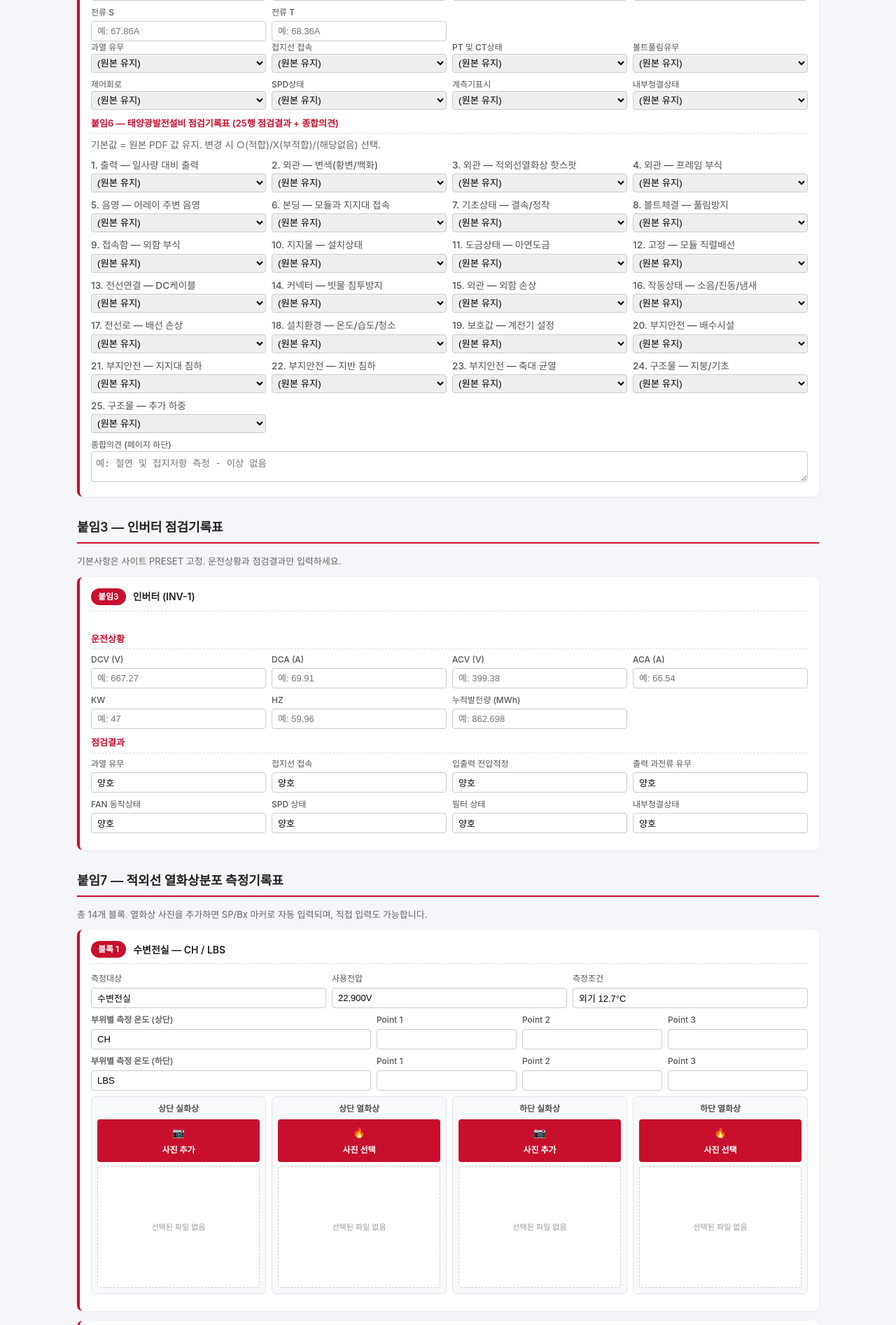
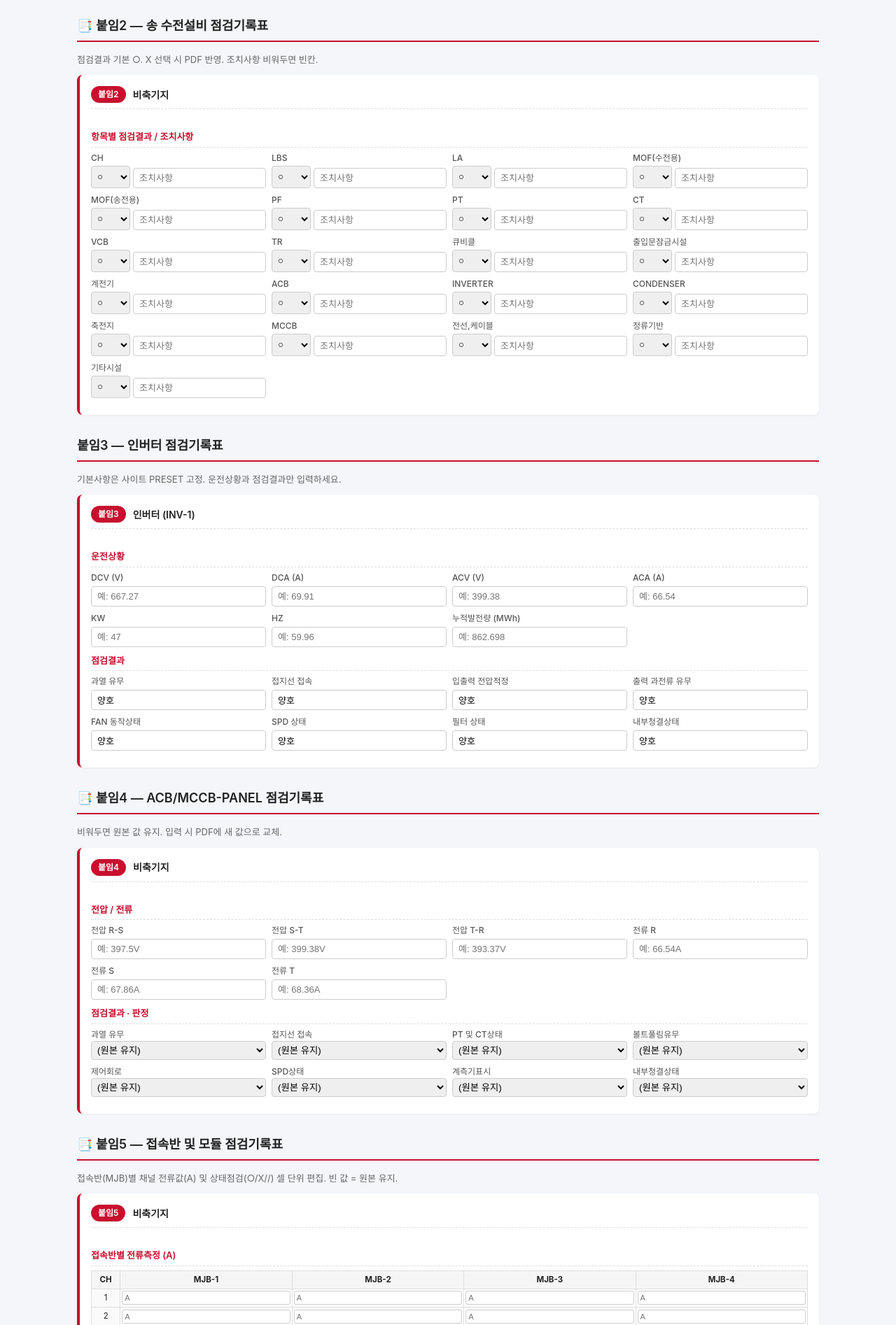
Before and after one commit to yihujong-create/jongro15_thermal-checknreport, a Flask app: a page that uses templates/site_form.html in a window 1280 px wide. Shown: the part 1562-3456 px from the top of the page at 70% size. Run offline with Flask 3, Linux system fonts and the light colour scheme; data that the repository does not hold is empty.

Commit message:
Add files via upload

```diff
--- a/app.py
+++ b/app.py
@@ -26,7 +26,7 @@ from flask import (
     redirect, url_for, jsonify, flash, session, abort,
 )
 from werkzeug.utils import secure_filename
-from report_engine import generate_report_pdf, SITE_PRESETS, B2_ITEMS, B6_ROW_LABELS
+from report_engine import generate_report_pdf, SITE_PRESETS, B2_ITEMS, B6_ROW_LABELS, B5_STRUCTURE
 try:
     from flir_decode import decode_flir, get_temp_at_pixel, get_temp_in_box, extract_embedded_visible
     _FLIR_OK = True
@@ -147,6 +147,7 @@ def site_form(site_name):
                            preset=preset,
                            b2_items=B2_ITEMS.get(site_name, []),
                            b6_labels=B6_ROW_LABELS,
+                           b5_struct=B5_STRUCTURE.get(site_name, {}),
                            today=date.today().isoformat())
 
 
@@ -371,6 +372,16 @@ def generate():
             b6_results.append(v if v else None)
         if not any(b6_results): b6_results = None
         b6_opinion = (request.form.get("b6_opinion", "") or "").strip() or None
+        # v122 — 붙임5 전류/상태
+        b5_currents = {}
+        b5_states = {}
+        for key, val in request.form.items():
+            v = (val or "").strip()
+            if not v: continue
+            if key.startswith("b5_curr_"):
+                b5_currents[key[8:]] = v
+            elif key.startswith("b5_state_"):
+                b5_states[key[9:]] = v
         # 페이지별 포함 여부
         include_cover = bool(request.form.get("pdf_include_cover"))
         include_p2    = bool(request.form.get("pdf_include_p2"))
@@ -425,6 +436,8 @@ def generate():
             b4_results=b4_results,
             b6_results=b6_results,
             b6_opinion=b6_opinion,
+            b5_currents=b5_currents,
+            b5_states=b5_states,
             b3_run=b3_run,
             b3_chk=b3_chk,
         )
@@ -707,7 +720,21 @@ def api_draft(site_name):
 @app.route("/api/preview/<site>/<prefix>")
 @login_required
 def api_preview(site, prefix):
-    return ("preview disabled", 410)
+    """v122 — 붙임1 PNG 미리보기 (다른 prefix는 차단)."""
+    if prefix != "b1": return ("preview disabled", 410)
+    try:
+        from report_engine import _template_pdf_path
+        import fitz, io as _io
+        pdf_path = _template_pdf_path("b1", site)
+        if not os.path.exists(pdf_path):
+            return ("not found", 404)
+        doc = fitz.open(pdf_path)
+        pix = doc[0].get_pixmap(matrix=fitz.Matrix(150/72, 150/72))
+        png_bytes = pix.tobytes("png")
+        doc.close()
+        return send_file(_io.BytesIO(png_bytes), mimetype="image/png")
+    except Exception as e:
+        return (f"error: {e}", 500)
 
 
 if __name__ == "__main__":
--- a/templates/site_form.html
+++ b/templates/site_form.html
@@ -282,8 +282,29 @@ body{padding-bottom:42px !important;}
 <label>10<input type="text" name="p3_item_10" form="report-form" placeholder="10. 전기설비 접지저항 측정기록표 1부 (비축/티튜브)"></label>
 <label>11<input type="text" name="p3_item_11" form="report-form" placeholder="11. 변압기 점검기록표 1부 (비축/티튜브)"></label>
 </div>
-<h3 class="b3-h3">붙임2 — 송 수전설비 점검기록표 (항목별 점검결과/조치사항)</h3>
-<p class="hint" style="margin:4px 0 8px;color:#666;font-size:0.85em;">점검결과 기본 ○. X 선택 시 PDF 반영. 조치사항 비워두면 빈칸.</p>
+</div>
+</section>
+
+<!-- 붙임1 (보기 전용) -->
+<section class="block-section">
+<h2>📎 붙임1 — 안전진단장비 (보기 전용)</h2>
+<p class="hint">PDF 원본 그대로 출력됨. 수정 불가.</p>
+<div class="block">
+<div class="block-header"><span class="block-num">붙임1</span><span class="block-title">안전진단장비</span></div>
+<div class="b3-section" style="text-align:center;">
+<img src="{{ url_for('api_preview', site=site_name, prefix='b1') }}" alt="붙임1 미리보기" style="max-width:100%;border:1px solid #ddd;border-radius:4px;">
+</div>
+</div>
+</section>
+
+<!-- 붙임2 (편집) -->
+<section class="block-section">
+<h2>📑 붙임2 — 송 수전설비 점검기록표</h2>
+<p class="hint">점검결과 기본 ○. X 선택 시 PDF 반영. 조치사항 비워두면 빈칸.</p>
+<div class="block">
+<div class="block-header"><span class="block-num">붙임2</span><span class="block-title">{{ site_name }}</span></div>
+<div class="b3-section">
+<h3 class="b3-h3">항목별 점검결과 / 조치사항</h3>
 <div class="b3-grid">
 {% for item in b2_items %}
 <label style="display:flex;flex-direction:column;gap:2px;">{{ item }}
@@ -296,8 +317,50 @@ body{padding-bottom:42px !important;}
 </label>
 {% endfor %}
 </div>
-<h3 class="b3-h3">붙임4 — ACB/MCCB-PANEL 점검기록표 (전압/전류/판정)</h3>
-<p class="hint" style="margin:4px 0 8px;color:#666;font-size:0.85em;">비워두면 원본 값 유지. 입력 시 PDF에 새 값으로 교체.</p>
+</div>
+</div>
+</section>
+
+<!-- 붙임4 (편집) -->
+<section class="block-section">
+<h2>붙임3 — 인버터 점검기록표</h2>
+<p class="hint">기본사항은 사이트 PRESET 고정. 운전상황과 점검결과만 입력하세요.</p>
+<div class="block">
+<div class="block-header"><span class="block-num">붙임3</span><span class="block-title">인버터 (INV-1)</span></div>
+<div class="b3-section">
+  <h3 class="b3-h3">운전상황</h3>
+  <div class="b3-grid">
+    <label>DCV (V)<input type="text" name="b3_dcv" placeholder="예: 667.27"></label>
+    <label>DCA (A)<input type="text" name="b3_dca" placeholder="예: 69.91"></label>
+    <label>ACV (V)<input type="text" name="b3_acv" placeholder="예: 399.38"></label>
+    <label>ACA (A)<input type="text" name="b3_aca" placeholder="예: 66.54"></label>
+    <label>KW<input type="text" name="b3_kw" placeholder="예: 47"></label>
+    <label>HZ<input type="text" name="b3_hz" placeholder="예: 59.96"></label>
+    <label>누적발전량 (MWh)<input type="text" name="b3_cum_mwh" placeholder="예: 862.698"></label>
+  </div>
+  <h3 class="b3-h3">점검결과</h3>
+  <div class="b3-grid b3-grid-chk">
+    <label>과열 유무<input type="text" name="b3_chk_overheat" value="양호"></label>
+    <label>접지선 접속<input type="text" name="b3_chk_ground" value="양호"></label>
+    <label>입출력 전압적정<input type="text" name="b3_chk_voltage" value="양호"></label>
+    <label>출력 과전류 유무<input type="text" name="b3_chk_overcurrent" value="양호"></label>
+    <label>FAN 동작상태<input type="text" name="b3_chk_fan" value="양호"></label>
+    <label>SPD 상태<input type="text" name="b3_chk_spd" value="양호"></label>
+    <label>필터 상태<input type="text" name="b3_chk_filter" value="양호"></label>
+    <label>내부청결상태<input type="text" name="b3_chk_clean" value="양호"></label>
+  </div>
+</div>
+</div>
+</section>
+
+
+<section class="block-section">
+<h2>📑 붙임4 — ACB/MCCB-PANEL 점검기록표</h2>
+<p class="hint">비워두면 원본 값 유지. 입력 시 PDF에 새 값으로 교체.</p>
+<div class="block">
+<div class="block-header"><span class="block-num">붙임4</span><span class="block-title">{{ site_name }}</span></div>
+<div class="b3-section">
+<h3 class="b3-h3">전압 / 전류</h3>
 <div class="b3-grid">
 <label>전압 R-S<input type="text" name="b4_v_rs" form="report-form" placeholder="예: 397.5V"></label>
 <label>전압 S-T<input type="text" name="b4_v_st" form="report-form" placeholder="예: 399.38V"></label>
@@ -306,6 +369,7 @@ body{padding-bottom:42px !important;}
 <label>전류 S<input type="text" name="b4_a_s" form="report-form" placeholder="예: 67.86A"></label>
 <label>전류 T<input type="text" name="b4_a_t" form="report-form" placeholder="예: 68.36A"></label>
 </div>
+<h3 class="b3-h3">점검결과 · 판정</h3>
 <div class="b3-grid">
 <label>과열 유무
   <select name="b4_r_overheat" form="report-form" style="padding:4px;border:1px solid #ccc;border-radius:4px;">
@@ -340,8 +404,64 @@ body{padding-bottom:42px !important;}
     <option value="">(원본 유지)</option><option value="양호">양호</option><option value="불량">불량</option>
   </select></label>
 </div>
-<h3 class="b3-h3">붙임6 — 태양광발전설비 점검기록표 (25행 점검결과 + 종합의견)</h3>
-<p class="hint" style="margin:4px 0 8px;color:#666;font-size:0.85em;">기본값 = 원본 PDF 값 유지. 변경 시 ○(적합)/X(부적합)/(해당없음) 선택.</p>
+</div>
+</div>
+</section>
+
+<!-- 붙임5 (편집) -->
+<section class="block-section">
+<h2>📑 붙임5 — 접속반 및 모듈 점검기록표</h2>
+<p class="hint">접속반(MJB)별 채널 전류값(A) 및 상태점검(○/X//) 셀 단위 편집. 빈 값 = 원본 유지.</p>
+<div class="block">
+<div class="block-header"><span class="block-num">붙임5</span><span class="block-title">{{ site_name }}</span></div>
+<div class="b3-section">
+<h3 class="b3-h3">접속반별 전류측정 (A)</h3>
+<div style="overflow-x:auto;">
+<table style="width:100%;border-collapse:collapse;font-size:11.5px;">
+<thead><tr style="background:#f5f5f5;"><th style="border:1px solid #ddd;padding:4px;">CH</th>
+{% for mjb in b5_struct.get('mjbs', []) %}<th style="border:1px solid #ddd;padding:4px;">{{ mjb }}</th>{% endfor %}
+</tr></thead>
+<tbody>
+{% for ch in b5_struct.get('channels', []) %}
+<tr><td style="border:1px solid #ddd;padding:4px;text-align:center;background:#fafafa;">{{ ch }}</td>
+{% for mjb in b5_struct.get('mjbs', []) %}
+<td style="border:1px solid #ddd;padding:2px;"><input type="text" name="b5_curr_{{ ch }}_{{ loop.index0 }}" form="report-form" placeholder="A" style="width:100%;padding:3px;border:1px solid #ccc;border-radius:3px;font-size:11px;box-sizing:border-box;"></td>
+{% endfor %}
+</tr>
+{% endfor %}
+</tbody></table>
+</div>
+<h3 class="b3-h3">접속반별 상태점검 (○/X//)</h3>
+<div style="overflow-x:auto;">
+<table style="width:100%;border-collapse:collapse;font-size:11.5px;">
+<thead><tr style="background:#f5f5f5;"><th style="border:1px solid #ddd;padding:4px;text-align:left;">상태</th>
+{% for mjb in b5_struct.get('mjbs', []) %}<th style="border:1px solid #ddd;padding:4px;">{{ mjb }}</th>{% endfor %}
+</tr></thead>
+<tbody>
+{% for st in b5_struct.get('states', []) %}
+{% set st_idx = loop.index0 %}
+<tr><td style="border:1px solid #ddd;padding:4px;background:#fafafa;">{{ st }}</td>
+{% for mjb in b5_struct.get('mjbs', []) %}
+<td style="border:1px solid #ddd;padding:2px;"><select name="b5_state_{{ st_idx }}_{{ loop.index0 }}" form="report-form" style="width:100%;padding:3px;border:1px solid #ccc;border-radius:3px;font-size:11px;box-sizing:border-box;">
+  <option value=""></option><option value="O">○</option><option value="X">X</option><option value="/">/</option>
+</select></td>
+{% endfor %}
+</tr>
+{% endfor %}
+</tbody></table>
+</div>
+</div>
+</div>
+</section>
+
+<!-- 붙임6 (편집) -->
+<section class="block-section">
+<h2>📑 붙임6 — 태양광발전설비 점검기록표</h2>
+<p class="hint">기본값 = 원본 PDF 값 유지. 변경 시 ○(적합)/X(부적합)/(해당없음) 선택.</p>
+<div class="block">
+<div class="block-header"><span class="block-num">붙임6</span><span class="block-title">{{ site_name }}</span></div>
+<div class="b3-section">
+<h3 class="b3-h3">25행 점검결과</h3>
 <div class="b3-grid">
 {% for label in b6_labels %}
 <label style="display:flex;flex-direction:column;gap:2px;font-size:0.85em;">{{ label }}
@@ -354,9 +474,11 @@ body{padding-bottom:42px !important;}
 </label>
 {% endfor %}
 </div>
-<label style="display:block;margin-top:8px;">종합의견 (페이지 하단)
+<h3 class="b3-h3">종합의견</h3>
+<label style="display:block;">종합의견 (페이지 하단)
 <textarea name="b6_opinion" form="report-form" rows="2" placeholder="예: 절연 및 접지저항 측정 - 이상 없음" style="width:100%;padding:6px;border:1px solid #ccc;border-radius:4px;"></textarea>
 </label>
+</div>
 </div>
 </section>
 
@@ -395,37 +517,6 @@ body{padding-bottom:42px !important;}
   });
 })();
 </script>
-
-<section class="block-section">
-<h2>붙임3 — 인버터 점검기록표</h2>
-<p class="hint">기본사항은 사이트 PRESET 고정. 운전상황과 점검결과만 입력하세요.</p>
-<div class="block">
-<div class="block-header"><span class="block-num">붙임3</span><span class="block-title">인버터 (INV-1)</span></div>
-<div class="b3-section">
-  <h3 class="b3-h3">운전상황</h3>
-  <div class="b3-grid">
-    <label>DCV (V)<input type="text" name="b3_dcv" placeholder="예: 667.27"></label>
-    <label>DCA (A)<input type="text" name="b3_dca" placeholder="예: 69.91"></label>
-    <label>ACV (V)<input type="text" name="b3_acv" placeholder="예: 399.38"></label>
-    <label>ACA (A)<input type="text" name="b3_aca" placeholder="예: 66.54"></label>
-    <label>KW<input type="text" name="b3_kw" placeholder="예: 47"></label>
-    <label>HZ<input type="text" name="b3_hz" placeholder="예: 59.96"></label>
-    <label>누적발전량 (MWh)<input type="text" name="b3_cum_mwh" placeholder="예: 862.698"></label>
-  </div>
-  <h3 class="b3-h3">점검결과</h3>
-  <div class="b3-grid b3-grid-chk">
-    <label>과열 유무<input type="text" name="b3_chk_overheat" value="양호"></label>
-    <label>접지선 접속<input type="text" name="b3_chk_ground" value="양호"></label>
-    <label>입출력 전압적정<input type="text" name="b3_chk_voltage" value="양호"></label>
-    <label>출력 과전류 유무<input type="text" name="b3_chk_overcurrent" value="양호"></label>
-    <label>FAN 동작상태<input type="text" name="b3_chk_fan" value="양호"></label>
-    <label>SPD 상태<input type="text" name="b3_chk_spd" value="양호"></label>
-    <label>필터 상태<input type="text" name="b3_chk_filter" value="양호"></label>
-    <label>내부청결상태<input type="text" name="b3_chk_clean" value="양호"></label>
-  </div>
-</div>
-</div>
-</section>
 
 <section class="block-section">
 <h2>붙임7 — 적외선 열화상분포 측정기록표</h2>
@@ -1648,22 +1739,13 @@ function populateFormData(data) {
     });
   }
   // v91 — data.markers는 _afterPhotoReady에서 슬롯별로 병합 처리됨
-  // 여기서는 offset만 처리 + 안전망 차원으로 setTimeout 후 모든 슬롯 drawMarkers 한 번 더
   if (data.markers || data.offsets) {
     setTimeout(function() {
-      // 안전망: 모든 슬롯에 drawMarkers 한 번 더 (img 늦게 로드된 경우 대비)
       if (data.markers) {
-        Object.keys(data.markers).forEach(function(n) {
-          try { showControls(n); } catch (e) {}
-          try { drawMarkers(n); } catch (e) {}
-        });
+        Object.keys(data.markers).forEach(function(n){ try{ showControls(n); }catch(e){} try{ drawMarkers(n); }catch(e){} });
       }
-      // offset
       if (data.offsets) {
-        Object.keys(data.offsets).forEach(function(n) {
-          var inp = document.querySelector('input[data-offset="' + n + '"]');
-          if (inp) inp.value = data.offsets[n];
-        });
+        Object.keys(data.offsets).forEach(function(n){ var inp=document.querySelector('input[data-offset="'+n+'"]'); if (inp) inp.value = data.offsets[n]; });
       }
     }, 100);
   }
@@ -1674,12 +1756,10 @@ function saveReport() {
   if (!name || !name.trim()) { alert('보고서 이름을 입력하세요.'); return; }
   var data = collectFormData();
   var fd = new FormData();
-  fd.append('name', name);
-  fd.append('site_name', SITE_NAME);
-  fd.append('data_json', JSON.stringify(data));
-  fd.append('is_draft', '0');
+  fd.append('name', name); fd.append('site_name', SITE_NAME);
+  fd.append('data_json', JSON.stringify(data)); fd.append('is_draft', '0');
   fetch('/api/save', { method:'POST', body: fd }).then(function(r){return r.json();}).then(function(res){
-    if (res && res.id) { alert('저장 완료'); } else { alert('저장 실패: ' + (res && res.error || 'unknown')); }
+    if (res && res.id) alert('저장 완료'); else alert('저장 실패: ' + (res && res.error || 'unknown'));
   }).catch(function(e){ alert('저장 오류: ' + e); });
 }
 
@@ -1690,34 +1770,32 @@ function closeLoadDialog() { var dlg = document.getElementById('load-dialog'); i
 function loadReports() {
   var list = document.getElementById('load-list'); if (!list) return;
   list.innerHTML = '<div class="load-empty">로딩 중...</div>';
-  fetch('/api/list?site_name=' + encodeURIComponent(SITE_NAME)).then(function(r){return r.json();}).then(function(res){
-    list.innerHTML = '';
-    var reports = (res && res.reports) || [];
+  fetch('/api/list?site_name='+encodeURIComponent(SITE_NAME)).then(function(r){return r.json();}).then(function(res){
+    list.innerHTML = ''; var reports = (res && res.reports) || [];
     if (reports.length === 0) { list.innerHTML = '<div class="load-empty">저장된 보고서가 없습니다.</div>'; return; }
     reports.forEach(function(rep){
-      var div = document.createElement('div'); div.className = 'l-item';
-      var nm = document.createElement('span'); nm.className = 'l-name'; nm.textContent = rep.name;
+      var div = document.createElement('div'); div.className='l-item';
+      var nm = document.createElement('span'); nm.className='l-name'; nm.textContent=rep.name;
       div.appendChild(nm);
       var del = document.createElement('button'); del.type='button'; del.className='l-del'; del.textContent='삭제';
-      del.onclick = function(ev){ ev.stopPropagation(); if (confirm('삭제할까요?')) deleteReport(rep.id); };
-      div.appendChild(del);
-      div.onclick = function(){ loadReport(rep.id); };
+      del.onclick = function(ev){ ev.stopPropagation(); if(confirm('삭제?')) deleteReport(rep.id); };
+      div.appendChild(del); div.onclick = function(){ loadReport(rep.id); };
       list.appendChild(div);
     });
-  }).catch(function(e){ list.innerHTML = '<div class="load-empty">목록 로딩 실패</div>'; console.error(e); });
+  }).catch(function(e){ list.innerHTML='<div class="load-empty">목록 로딩 실패</div>'; console.error(e); });
 }
 
 function loadReport(reportId) {
-  fetch('/api/load/' + reportId).then(function(r){return r.json();}).then(function(res){
+  fetch('/api/load/'+reportId).then(function(r){return r.json();}).then(function(res){
     if (res && res.data_json) {
-      try { var data = (typeof res.data_json === 'string') ? JSON.parse(res.data_json) : res.data_json; populateFormData(data); closeLoadDialog(); }
-      catch(e){ alert('불러오기 실패: ' + e); }
+      try { var data = (typeof res.data_json==='string') ? JSON.parse(res.data_json) : res.data_json; populateFormData(data); closeLoadDialog(); }
+      catch(e){ alert('불러오기 실패: '+e); }
     } else { alert('불러오기 실패'); }
-  }).catch(function(e){ alert('불러오기 오류: ' + e); });
+  }).catch(function(e){ alert('불러오기 오류: '+e); });
 }
 
 function deleteReport(reportId) {
-  fetch('/api/delete/' + reportId, { method:'DELETE' }).then(function(r){return r.json();}).then(function(){ loadReports(); });
+  fetch('/api/delete/'+reportId, { method:'DELETE' }).then(function(r){return r.json();}).then(function(){ loadReports(); });
 }
 </script>
 </body>
```
Also changed, not shown: report_engine.py (+139 -44 lines).
